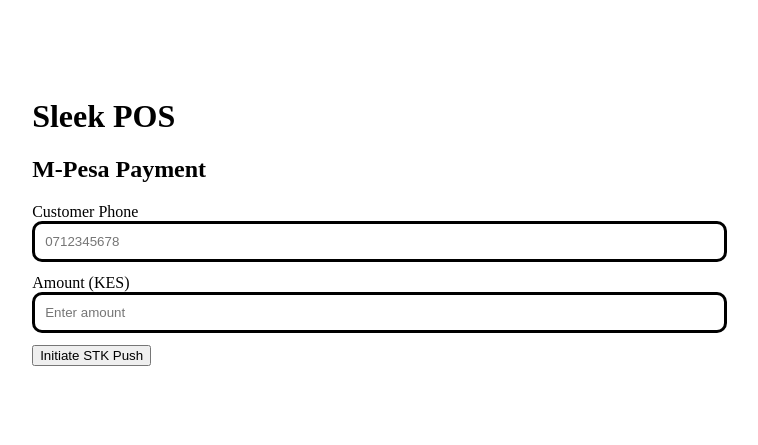
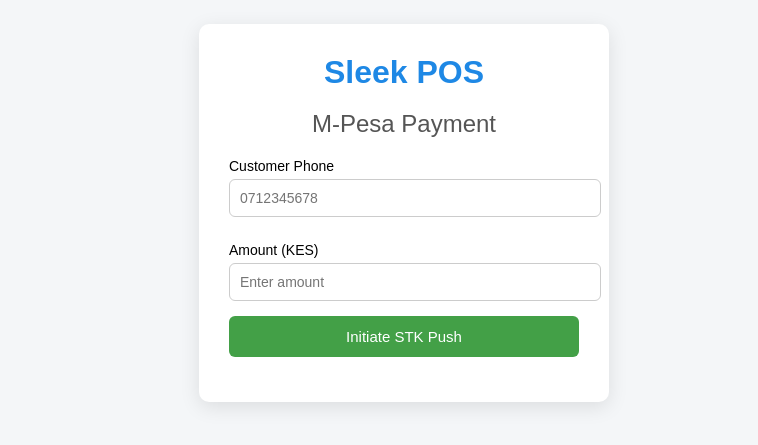
Before and after one commit to gideonofficial-001/sleektech-stk, a plain HTML site: page index.html in a window 1280 px wide. Shown: the part 187-632 px from the top of the page, without its empty margins (236-994 px from the left). Drawn offline with Linux system fonts and the light colour scheme.

Commit message:
Update style.css

```diff
--- a/style.css
+++ b/style.css
@@ -1,51 +1,71 @@
 body {
-  display: flex;             /* 1. Enable Flexbox */
-  justify-content: center;   /* 2. Centers horizontally */
-  align-items: center;       /* 3. Centers vertically */
-  min-height: 100vh;         /* 4. Ensures the container takes full screen height */
+  margin: 0;
+  font-family: Arial, sans-serif;
+  background: #f4f6f8;
+  display: flex;
+  justify-content: center;
+  align-items: center;
+  height: 100vh;
 }
 
-
-.card {
-  width: 300px;
-  border-radius: 12px;
-  overflow: hidden; /* Ensures image corners match card corners */
-  box-shadow: 0 4px 10px rgba(0, 0, 0, 0.1);
-  font-family: sans-serif;
-  transition: transform 0.3s ease; /* For hover effect */
-  background-color: #fff;
+.container {
+  background: white;
+  padding: 30px;
+  border-radius: 10px;
+  width: 350px;
+  box-shadow: 0 5px 20px rgba(0,0,0,0.1);
 }
 
-/* Hover effect to make it interactive */
-.card:hover {
-  transform: translateY(5px);
-  box-shadow: 0 8px 20px rgba(0, 0, 0, 0.15);
+h1 {
+  margin: 0;
+  text-align: center;
+  color: #1e88e5;
 }
 
-.form {
-  padding: 20px;
+h2 {
+  text-align: center;
+  margin-bottom: 20px;
+  font-weight: normal;
+  color: #555;
 }
 
-.card-body h3 {
-  margin: 0 0 10px 0;
-}
-
-.submit {
-  background-color: #007bff;
-  color: white;
-  border: none;
-  padding: 10px 15px;
-  border-radius: 5px;
-  cursor: pointer;
+label {
+  font-size: 14px;
+  margin-top: 10px;
   display: block;
-  margin: 10px auto;
-
 }
 
 input {
+  width: 100%;
   padding: 10px;
-  width: 90%;
-  margin-bottom: 12px;
-  border: black solid;
-  border-radius: 10px;
+  margin-top: 5px;
+  margin-bottom: 15px;
+  border-radius: 6px;
+  border: 1px solid #ccc;
+  font-size: 14px;
 }
+
+button {
+  width: 100%;
+  padding: 12px;
+  background: #43a047;
+  border: none;
+  border-radius: 6px;
+  color: white;
+  font-size: 15px;
+  cursor: pointer;
+}
+
+button:hover {
+  background: #388e3c;
+}
+
+#statusMessage {
+  margin-top: 15px;
+  font-size: 14px;
+  text-align: center;
+}
+
+.success { color: green; }
+.error { color: red; }
+.info { color: #1e88e5; }
```
